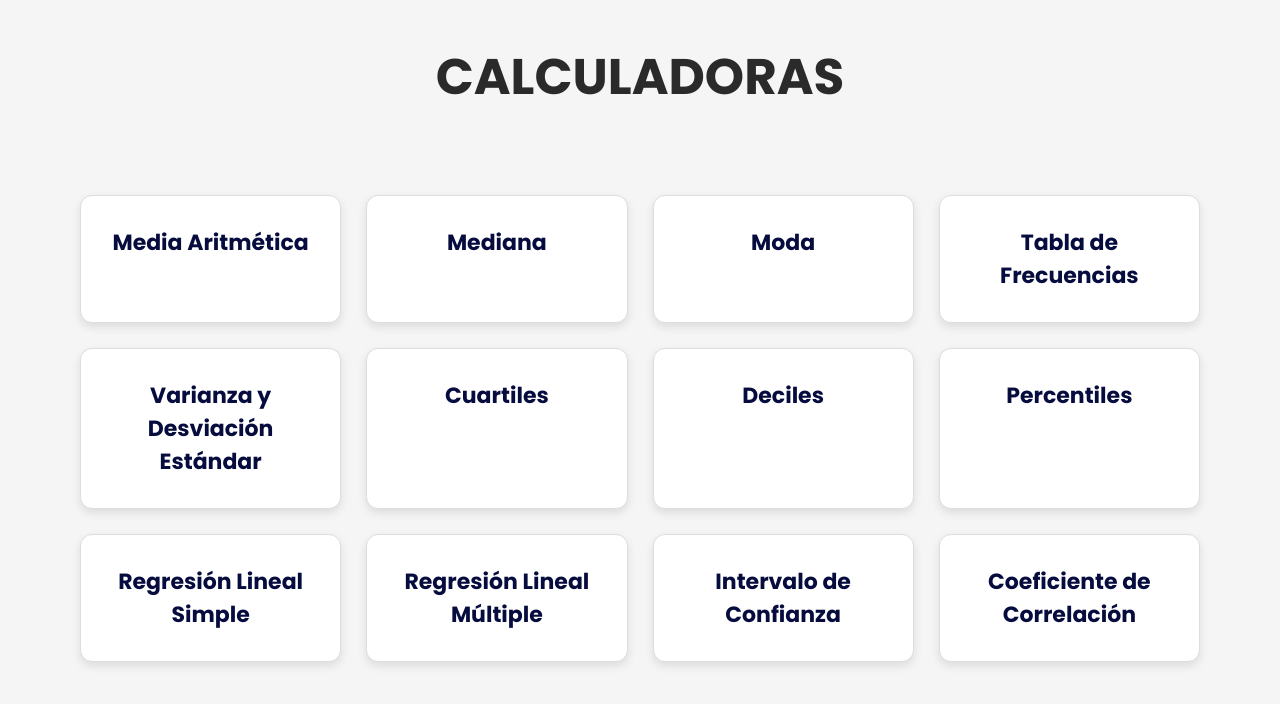
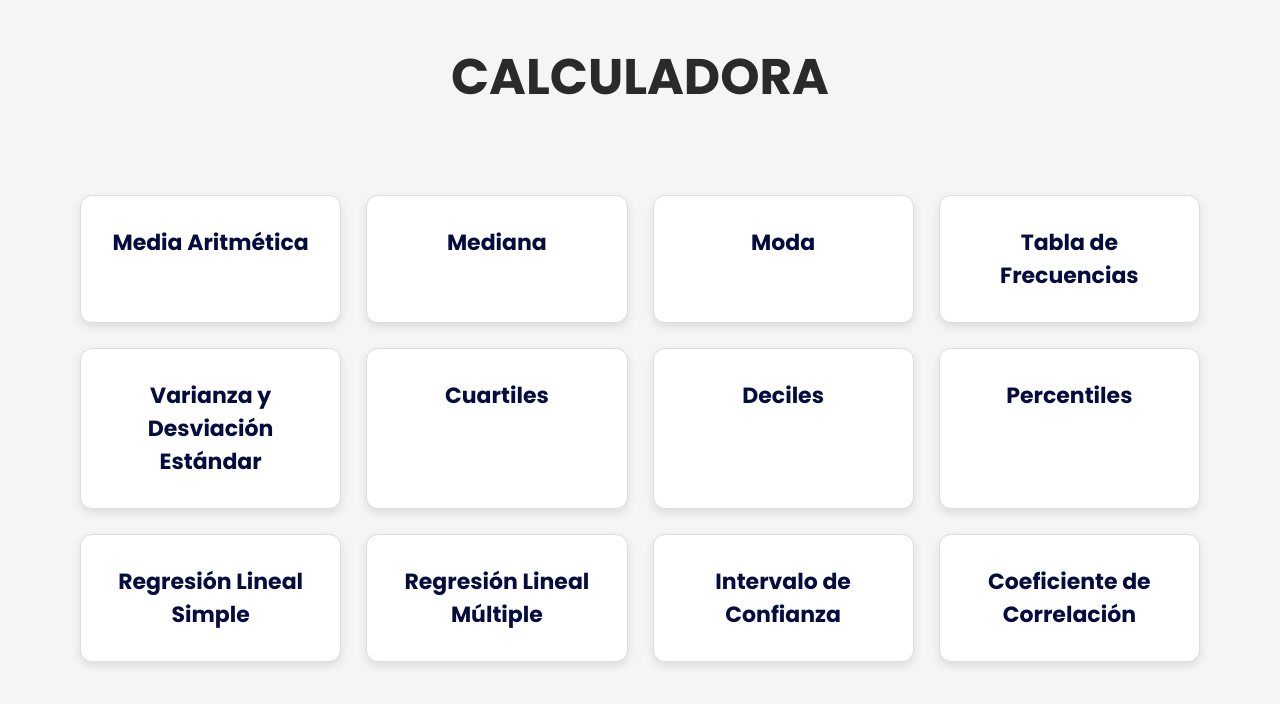
Before and after one commit to cristoferRimac/calculadoraEstadistica, a plain HTML site: page index.html in a window 1280 px wide. Both pictures are taken after a click on the button "Empezar". Drawn offline with Linux system fonts and the light colour scheme.

Commit message:
Update index.html

```diff
--- a/index.html
+++ b/index.html
@@ -26,7 +26,7 @@
     <!-- 2️⃣ MENÚ DE CALCULADORAS     -->
     <!-- ============================= -->
     <section id="topics-screen" class="hidden">
-        <h2 class="title-center">CALCULADORAS</h2>
+        <h2 class="title-center">CALCULADORA</h2>
         <div class="topics-container">
             <div class="topic-card" onclick="openCalculator('media')">
                 <h3>Media Aritmética</h3>
```
